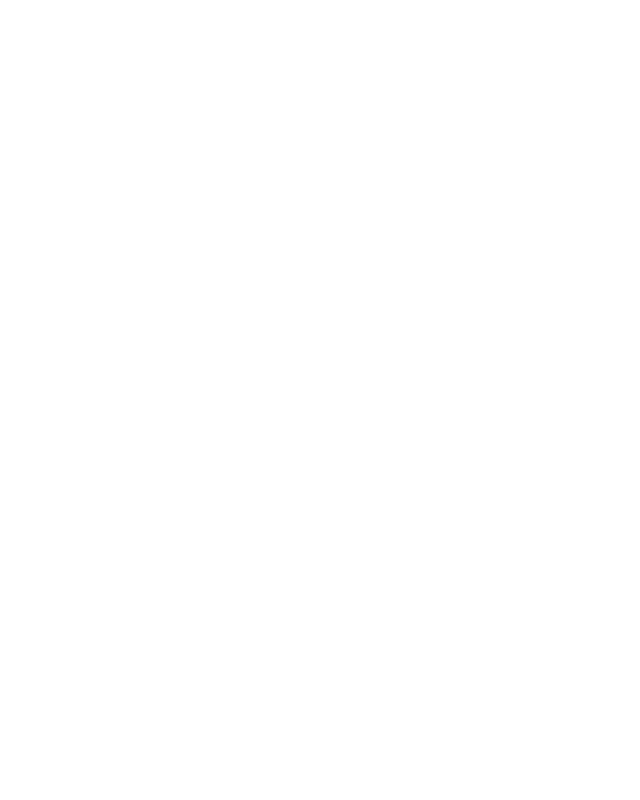
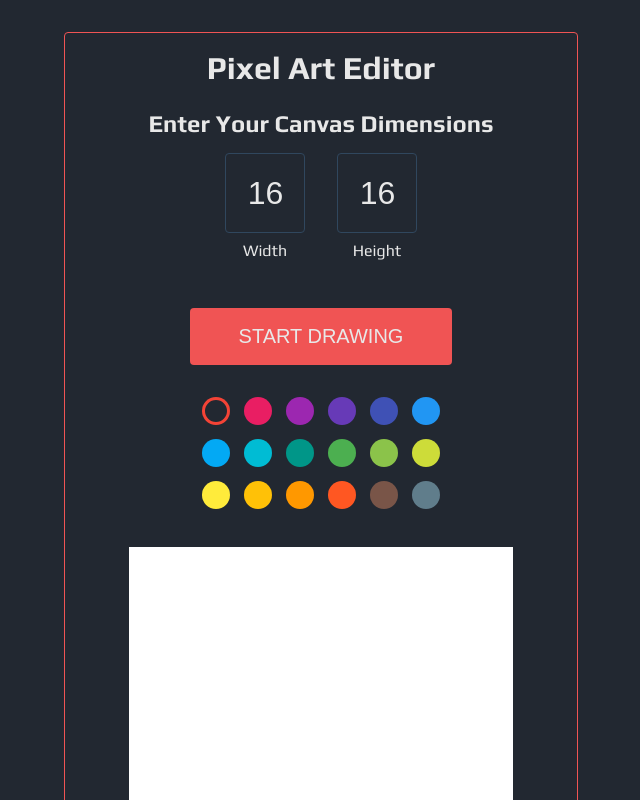
Before and after one commit to nldanne/drawing-pixels, a React (Create React App) app: page / in a window 1280 px wide. Shown: the top 800 px of the page, without its empty margins (319-959 px from the left). Built offline with nearby package versions, Linux system fonts and the light colour scheme.

Commit message:
updated render method for react v18

```diff
--- a/src/App.js
+++ b/src/App.js
@@ -1,9 +1,11 @@
-import './App.css';
+import Editor from './components/Editor';
+
+import './styles/App.scss';
 
 function App() {
   return (
     <div className="App">
-
+      <Editor />
     </div>
   );
 }
```
